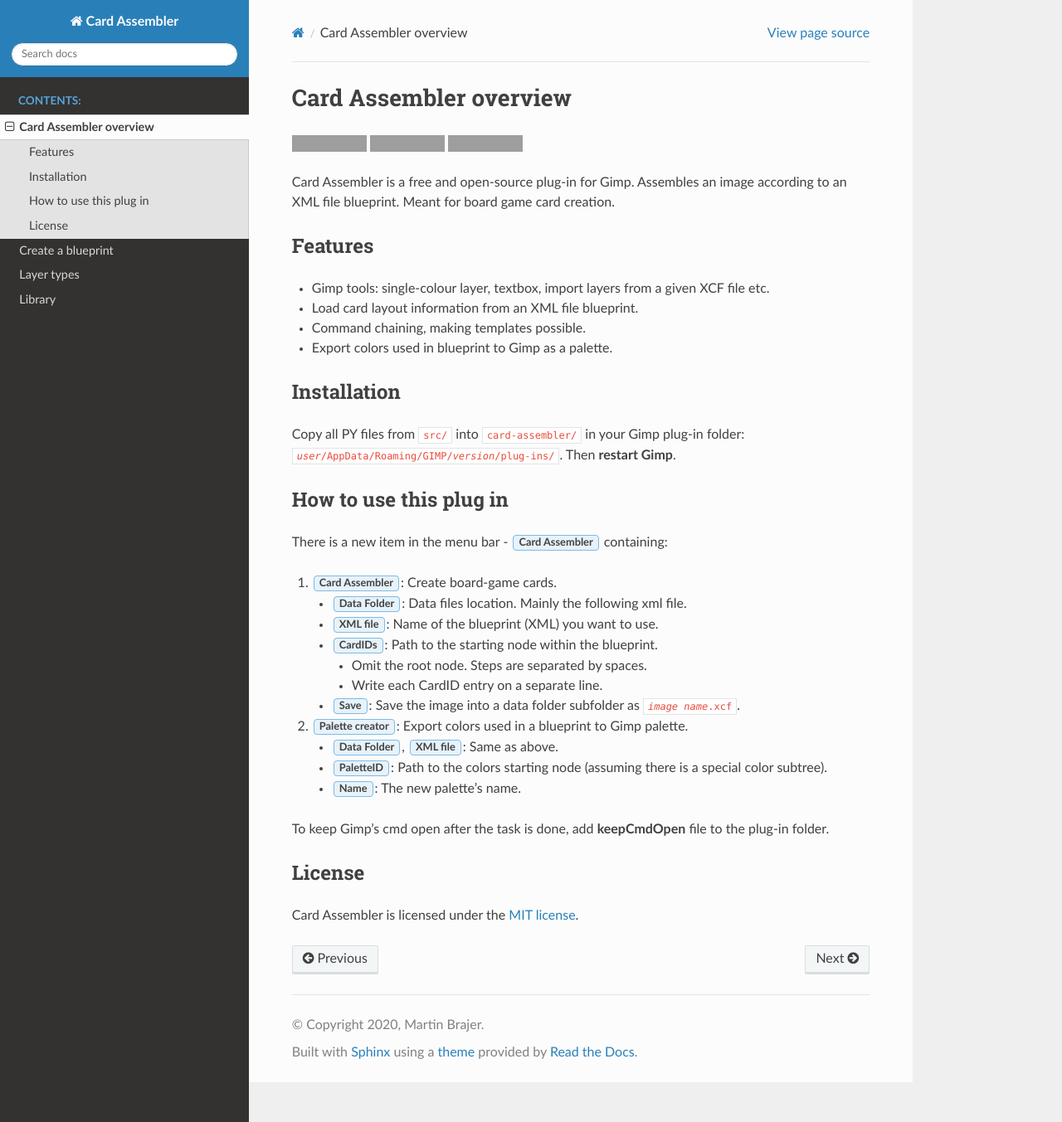
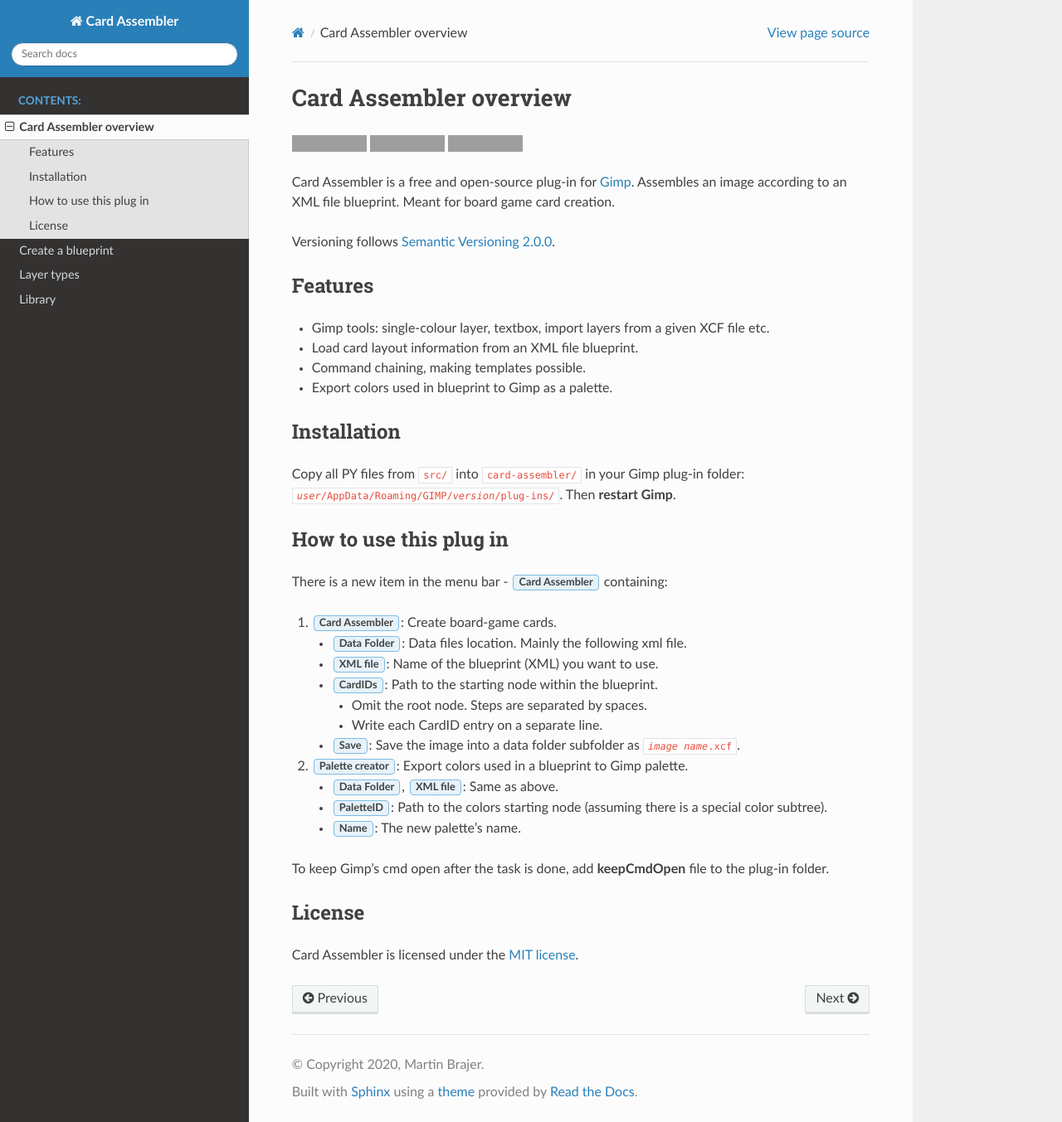
Before and after one commit to martin-brajer/card-assembler, a Sphinx documentation site: the page built from docs/source/overview.rst, in a window 1280 px wide and 1353 px high. Shown: the whole window at 83% size. Built offline with Sphinx 7.4.7 and the Read the Docs theme 2.0.0, drawn with Linux system fonts in a browser that asks for light colours; the version number could not be read and is left out; grey boxes are pictures that could not be loaded.

Commit message:
Versioning: Semantic Versioning 2.0.0 in docs

```diff
--- a/docs/source/overview.rst
+++ b/docs/source/overview.rst
@@ -10,9 +10,11 @@
 .. |Releases| image:: https://img.shields.io/github/v/release/martin-brajer/card-assembler
    :target: https://github.com/martin-brajer/card-assembler/releases
 
-Card Assembler is a free and open-source plug-in for Gimp. Assembles an
-image according to an XML file blueprint. Meant for board game card
-creation.
+Card Assembler is a free and open-source plug-in for
+`Gimp <https://www.gimp.org/>`_. Assembles an image according to an XML file
+blueprint. Meant for board game card creation.
+
+Versioning follows `Semantic Versioning 2.0.0 <https://semver.org/>`_.
 
 Features
 --------
```
Also changed, not shown: README.md (+2 -0 lines), 1 other file.
